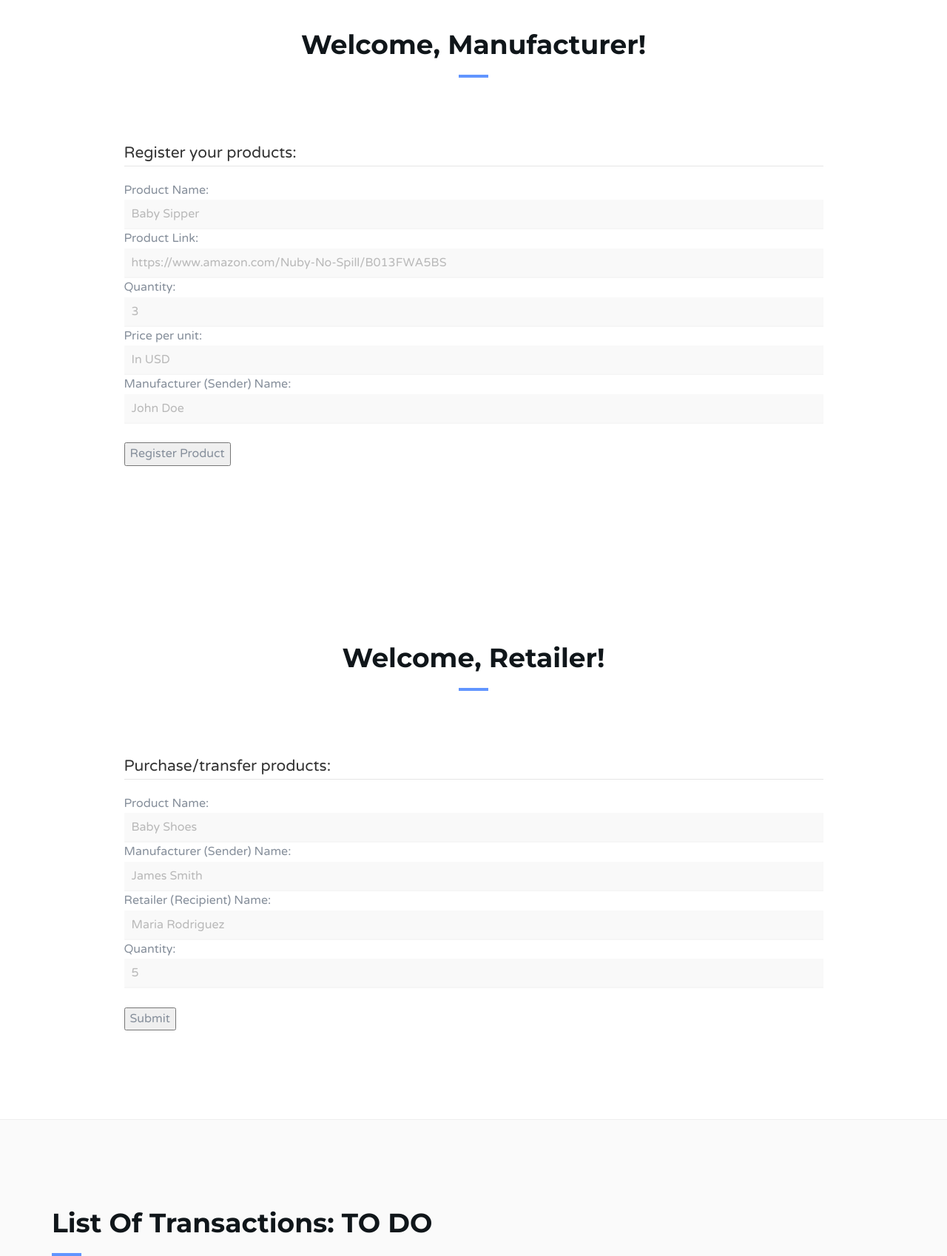
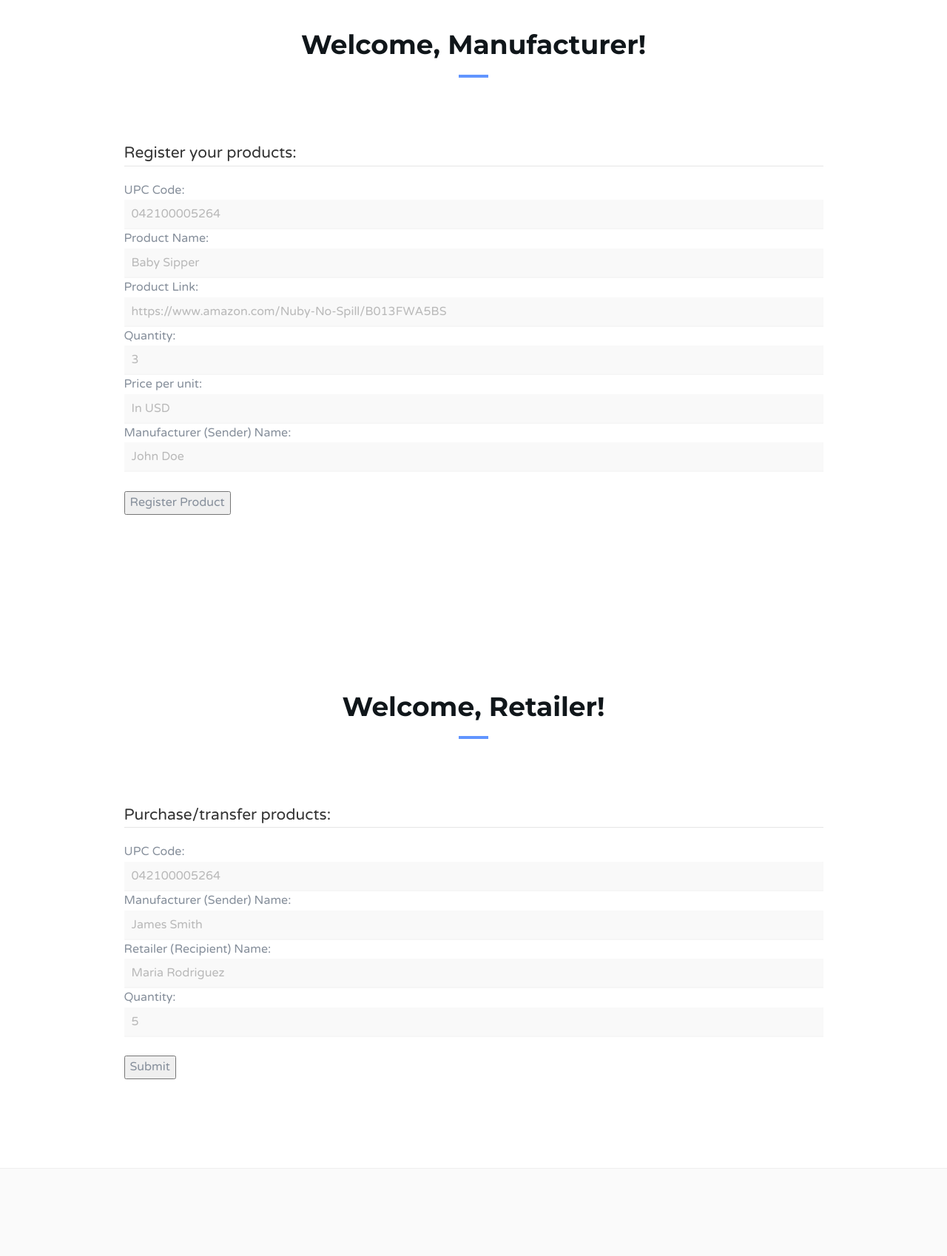
Before and after one commit to aditi-bhatia/BabyBlockchain, a Flask app: page / in a window 1280 px wide. Shown: the part 879-2577 px from the top of the page at 74% size. Run offline with Flask 2, Linux system fonts and the light colour scheme; some libraries are stand-ins or nearby versions.

Commit message:
upc as product_id

```diff
--- a/server.py
+++ b/server.py
@@ -25,21 +25,19 @@ blockchain = Blockchain()
 def home():
     return render_template('index.html')
 
-p_id = 0
 data = {}
 
 @app.route("/register", methods=['POST']) #mining the proof of work
 def register():
-    global p_id, data
-    p_id += 1
+    global data
     node = {}
-    node['product_id'] = p_id
+    node['product_id'] = request.form['upc'].strip()
     node['product_name'] = request.form['product'].strip()
-    node['link'] = request.form['link']
-    node['quantity'] = request.form['quantity']
-    node['price'] = request.form['price']
-    node['manufacturer'] = request.form['seller']
-    data[node['product_name']] = node
+    node['link'] = request.form['link'].strip()
+    node['quantity'] = request.form['quantity'].strip()
+    node['price'] = request.form['price'].strip()
+    node['manufacturer'] = request.form['seller'].strip()
+    data[node['product_id']] = node
 
     # TODO: create block
     last_block = blockchain.last_block
@@ -52,7 +50,6 @@ def register():
 
     # TODO: make changes to frontend to acknowledge registration
     # return jsonify(block), 200
-    # return 'ok'
     return render_template('index.html')
 
 
@@ -60,15 +57,15 @@ def register():
 def transfer():
     global data
     node = {}
-    product_name = request.form['product'].strip()
-    if (data[product_name]):
-        product_id = data[product_name]['product_id']
+    product_id = request.form['upc'].strip()
+    if (data[product_id]):
+        product_id = data[product_id]['product_id']
         old_owner = request.form['sender']
         new_owner = request.form['recipient']
         blockchain.new_transaction(old_owner, new_owner, product_id)
-        res = "ok"
     else:
-        res = "node has not been registered"
+        # product has not been registered
+        res = "err"
         # return render_template('error.html')
     # TODO:make changes to html
     return render_template('index.html')
--- a/templates/index.html
+++ b/templates/index.html
@@ -52,7 +52,7 @@
 				<div class="navbar-header">
 					<!-- Logo -->
 					<div class="navbar-brand">
-						<a href="index.html">
+						<a href="/">
 							<img class="logo" src="{{ url_for('static',filename='img/logo.png') }}" alt="logo">
 							<img class="logo-alt" src="{{ url_for('static',filename='img/logo-alt.png') }}" alt="logo">
 						</a>
@@ -138,6 +138,8 @@
 							<form action="{{url_for('register', _anchor='manufacturer')}}" method="post">
 								<fieldset>
 									<legend>Register your products:</legend>
+									UPC Code:<br>
+									<input type="number" name="upc" value="" placeholder="042100005264" required="required"><br>
 									Product Name:<br>
 									<input type="text" name="product" value="" placeholder="Baby Sipper" required="required"><br>
 									Product Link:<br>
@@ -197,11 +199,11 @@
 							<br>
 
 
-							<form action="{{url_for('transfer')}}", method="post">
+							<form action="{{url_for('transfer', _anchor='retailer')}}", method="post">
 								<fieldset>
 									<legend>Purchase/transfer products:</legend>
-									Product Name:<br>
-									<input type="text" name="product" value="" placeholder="Baby Shoes" required="required"><br>
+									UPC Code:<br>
+									<input type="number" name="upc" value="" placeholder="042100005264" required="required"><br>
 									Manufacturer (Sender) Name:<br>
 									<input type="text" name="sender" value="" placeholder="James Smith" required="required"><br>
 									Retailer (Recipient) Name:<br>
```
